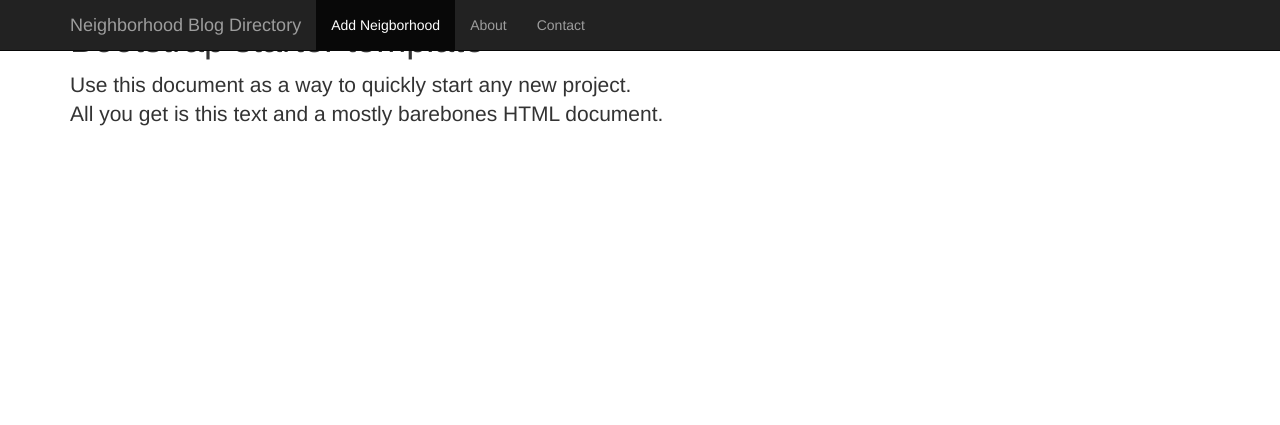
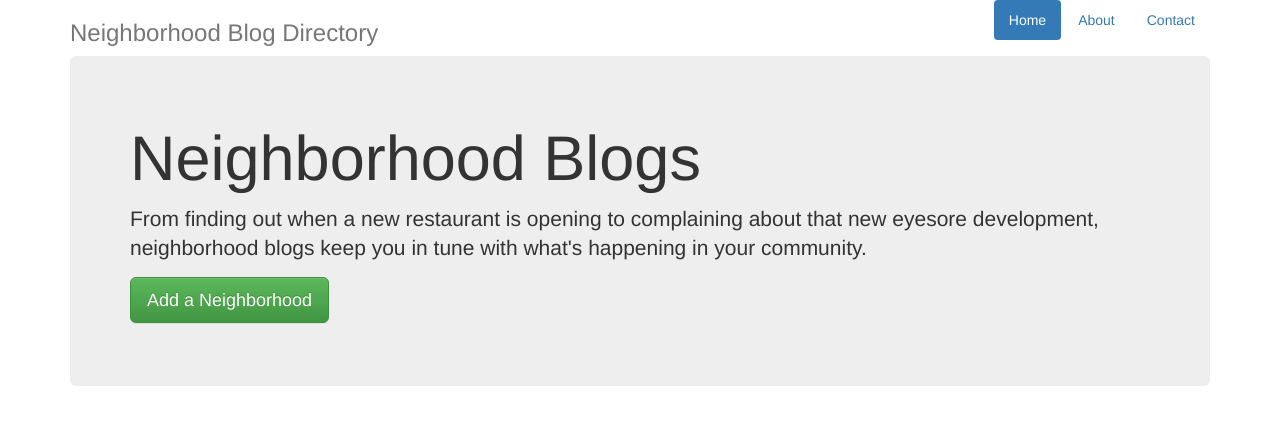
Before and after one commit to nickschafran/neighborhood-blog-catalog, a Flask app: page / in a window 1280 px wide. Shown: the top 425 px of the page. Run offline with Flask 2, Linux system fonts and the light colour scheme; some libraries are stand-ins or nearby versions.

Commit message:
Fix links to about and contact pages for templates

```diff
--- a/templates/regions.html
+++ b/templates/regions.html
@@ -1,63 +1,70 @@
 <!DOCTYPE html>
-<html<html lang="en">
+<html lang="en">
   <head>
     <meta charset="utf-8">
     <meta http-equiv="X-UA-Compatible" content="IE=edge">
     <meta name="viewport" content="width=device-width, initial-scale=1">
-    <meta name="description" content="">
-    <meta name="author" content="">
+    <!-- The above 3 meta tags *must* come first in the head; any other head content must come *after* these tags -->
+    <link rel="icon" href"#">
 
     <title>Neighborhood Blog Directory</title>
-
-    <link rel="stylesheet" type=text/css href="{{ url_for('static', filename='styles.css') }}">
+<link rel=stylesheet type=text/css href="{{ url_for('static', filename='styles.css') }}">
+<!-- Latest compiled and minified CSS -->
 <link rel="stylesheet" href="https://maxcdn.bootstrapcdn.com/bootstrap/3.3.5/css/bootstrap.min.css">
 
+<!-- Optional theme -->
+<link rel="stylesheet" href="https://maxcdn.bootstrapcdn.com/bootstrap/3.3.5/css/bootstrap-theme.min.css">
+
+<!-- Latest compiled and minified JavaScript -->
+<script src="https://maxcdn.bootstrapcdn.com/bootstrap/3.3.5/js/bootstrap.min.js"></script>
+
+    <!-- HTML5 shim and Respond.js for IE8 support of HTML5 elements and media queries -->
+    <!--[if lt IE 9]>
+      <script src="https://oss.maxcdn.com/html5shiv/3.7.2/html5shiv.min.js"></script>
+      <script src="https://oss.maxcdn.com/respond/1.4.2/respond.min.js"></script>
+    <![endif]-->
   </head>
 
   <body>
 
-    <nav class="navbar navbar-inverse navbar-fixed-top">
     <div class="container">
-        <div class="navbar-header">
-          <button type="button" class="navbar-toggle collapsed" data-toggle="collapse" data-target="#navbar" aria-expanded="false" aria-controls="navbar">
-            <span class="sr-only">Toggle navigation</span>
-            <span class="icon-bar"></span>
-            <span class="icon-bar"></span>
-            <span class="icon-bar"></span>
-          </button>
-          <a class="navbar-brand" href="{{url_for('showRegions')}}">Neighborhood Blog Directory</a>
-        </div>
-        <div id="navbar" class="collapse navbar-collapse">
-          <ul class="nav navbar-nav">
-            <li class="active"><a href="{{url_for('newRegion')}}">Add Neigborhood</a></li>
-            <li><a href="#about">About</a></li>
-            <li><a href="#contact">Contact</a></li>
-          </ul>
-        </div><!--/.nav-collapse -->
-      </div>
-    </nav>
-
-    <div class = 'container'>
-
-      <div class="starter-template">
-
-        <h1>Bootstrap starter template</h1>
-        <p class="lead">Use this document as a way to quickly start any new project.<br> All you get is this text and a mostly barebones HTML document.</p>
+      <div class="header clearfix">
+        <nav>
+          <ul class="nav nav-pills pull-right">
+            <li role="presentation" class="active"><a href="{{url_for('showRegions')}}">Home</a></li>
+            <li role="presentation"><a href="{{url_for('about')}}">About</a></li>
+            <li role="presentation"><a href="{{url_for('contact')}}">Contact</a></li>
 
 
+          </ul>
+        </nav>
+        <h3 class="text-muted">Neighborhood Blog Directory</h3>
+      </div>
+
+      <div class="jumbotron">
+        <h1>Neighborhood Blogs</h1>
+        <p class="lead">From finding out when a new restaurant is opening to complaining about that new eyesore development, neighborhood blogs keep you in tune with what's happening in your community.</p>
+        <p><a class="btn btn-lg btn-success" href="{{url_for('newRegion')}}" role="button">Add a Neighborhood</a></p>
+      </div>
+
+      <div class="row marketing">
           {% for region in regions %}
 
-    <a href = "{{url_for('showBlogs', region_id = region.id)}}"><p>{{region.name}}</a> <a href = "{{url_for('editRegion',region_id = region.id)}}">Edit</a> <a href = "{{url_for('deleteRegion',region_id = region.id)}}">Delete</a> </p></p></p>
+          <div class="col-lg-3">
 
+          <h4><a href = "{{url_for('showBlogs', region_id = region.id)}}"><p>{{region.name}}</a></h4>
+          </p></a></h4></div>
           {% endfor %}
-    </a></div>
+
       </div>
 
-    <!-- Bootstrap core JavaScript
-    ================================================== -->
-    <!-- Placed at the end of the document so the pages load faster -->
-    <script src="https://ajax.googleapis.com/ajax/libs/jquery/1.11.3/jquery.min.js"></script>
-    <script src="../../dist/js/bootstrap.min.js"></script>
+      <footer class="footer">
+       <!-- <p>&copy; Nicholas Schafran 2015</p> -->
+      </footer>
+
+    </div> <!-- /container -->
+
+
     <!-- IE10 viewport hack for Surface/desktop Windows 8 bug -->
     <script src="../../assets/js/ie10-viewport-bug-workaround.js"></script>
   </body>
```
Also changed, not shown: templates/blogs.html (+61 -30 lines), templates/deleteRegion.html (+14 -0 lines), templates/deleteRegionBlog.html (+14 -0 lines), templates/editRegion.html (+12 -0 lines), templates/editRegionBlog.html (+13 -0 lines), templates/newRegion.html (+12 -0 lines), templates/newRegionBlog.html (+13 -1 lines). Lines whose indentation alone changed are shown as unchanged.
